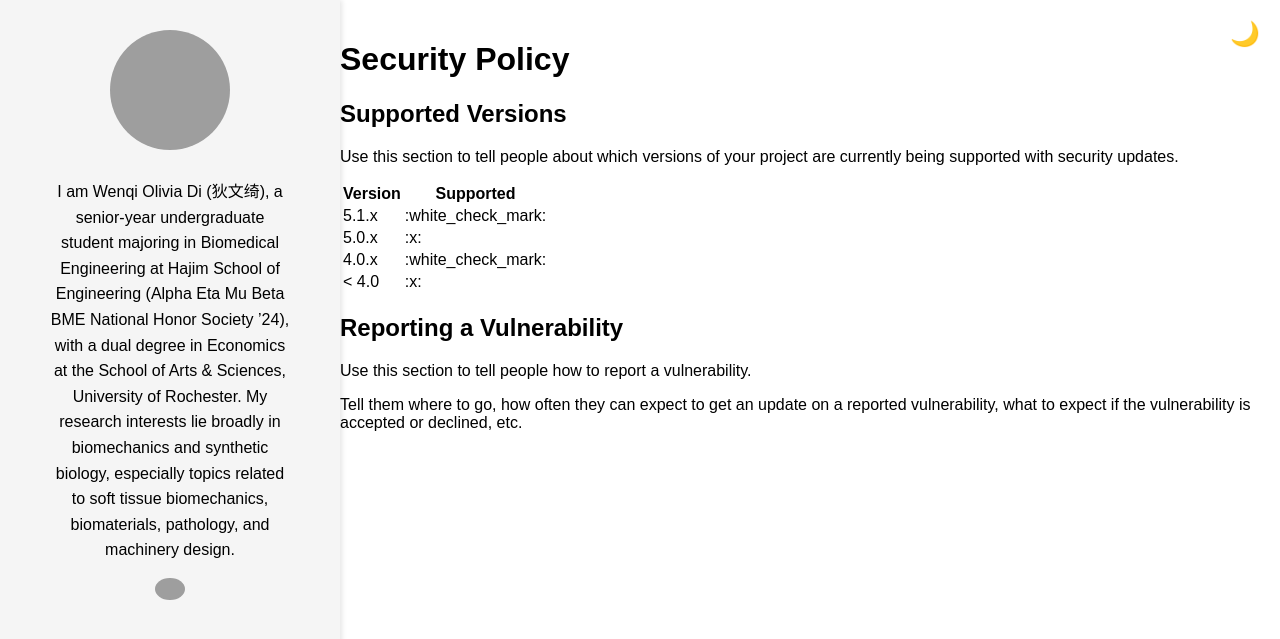
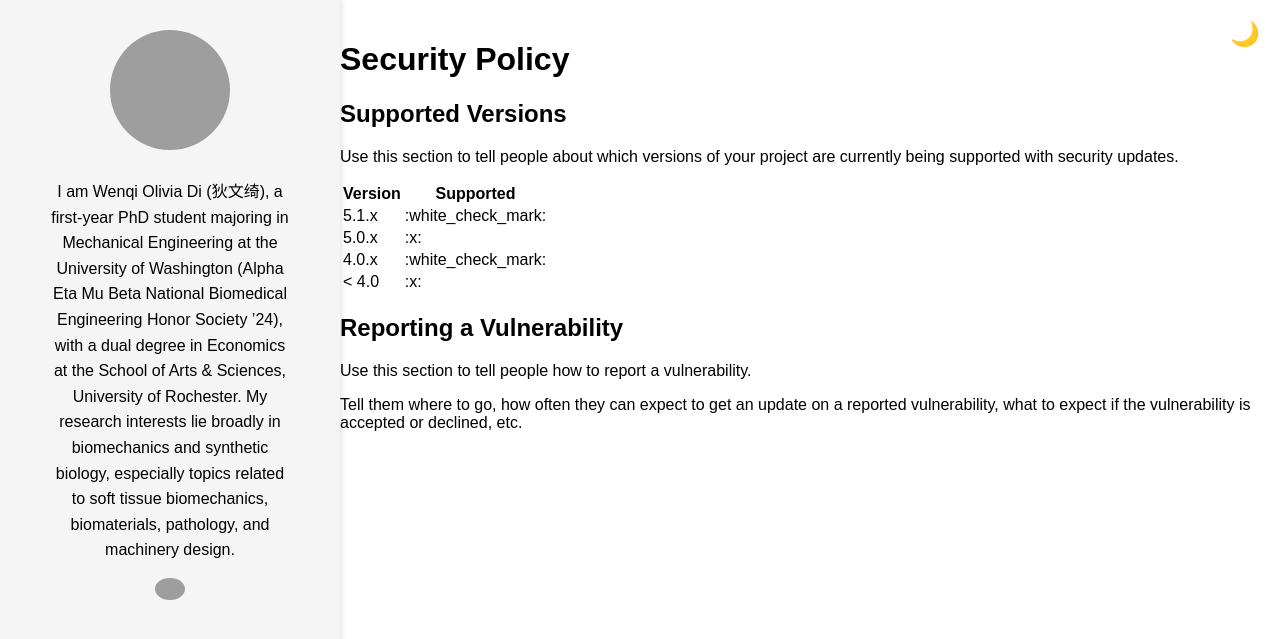
Before and after one commit to wenqioliviadi/wenqioliviadi.github.io, a Jekyll site: the page built from SECURITY.md, in a window 1280 px wide. Shown: the top 639 px of the page. Built offline with Jekyll 4.4.1, drawn with Linux system fonts in a browser that asks for light colours; our own code applies the rules of GitHub Pages for plain Markdown files; grey boxes are pictures that could not be loaded.

Commit message:
Update default.html

```diff
--- a/_layouts/default.html
+++ b/_layouts/default.html
@@ -12,7 +12,7 @@
     <div class="sidebar">
       <img src="/images/Wenqi_circle.png" alt="Wenqi Di">
       <p>
-        I am Wenqi Olivia Di (狄文绮), a senior-year undergraduate student majoring in Biomedical Engineering at Hajim School of Engineering (Alpha Eta Mu Beta BME National Honor Society ’24), with a dual degree in Economics at the School of Arts & Sciences, University of Rochester.
+        I am Wenqi Olivia Di (狄文绮), a first-year PhD student majoring in Mechanical Engineering at the University of Washington (Alpha Eta Mu Beta National Biomedical Engineering Honor Society ’24), with a dual degree in Economics at the School of Arts & Sciences, University of Rochester.
         My research interests lie broadly in biomechanics and synthetic biology, especially topics related to soft tissue biomechanics, biomaterials, pathology, and machinery design.
       </p>
 
```
